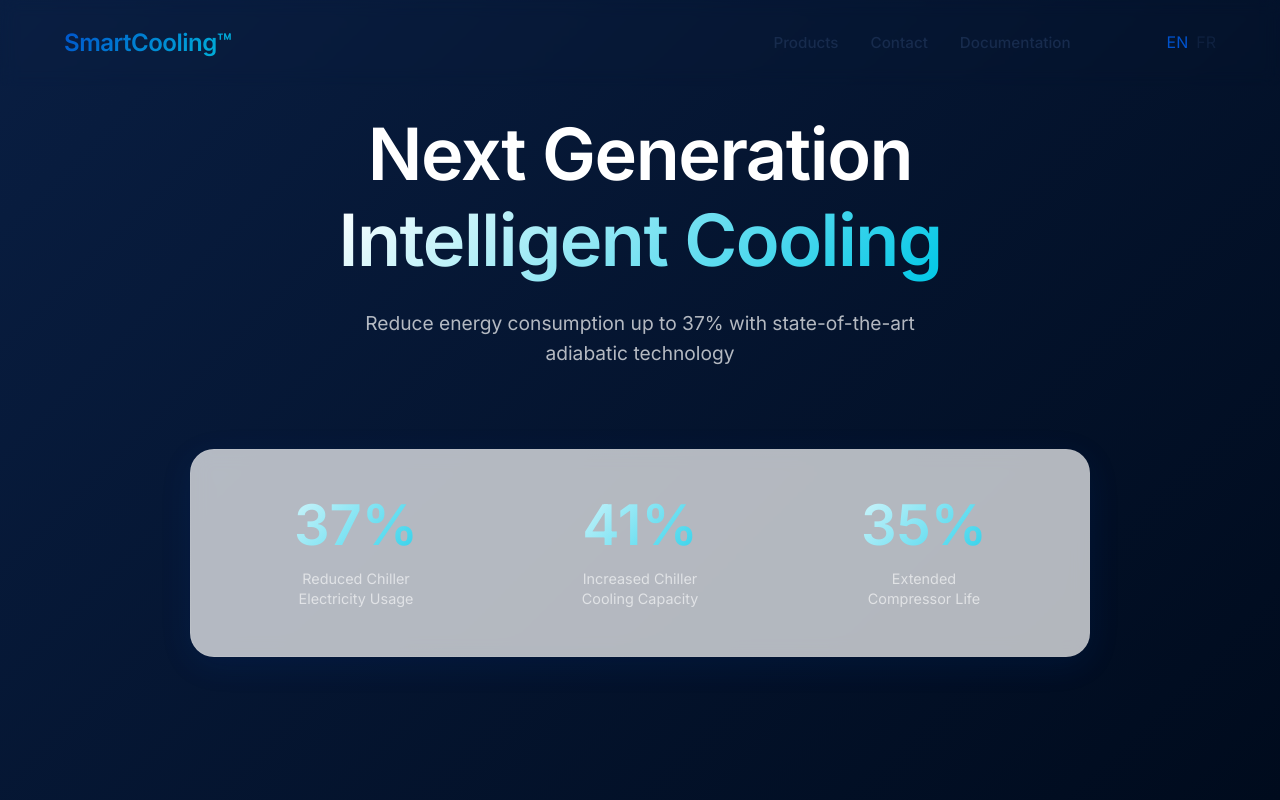
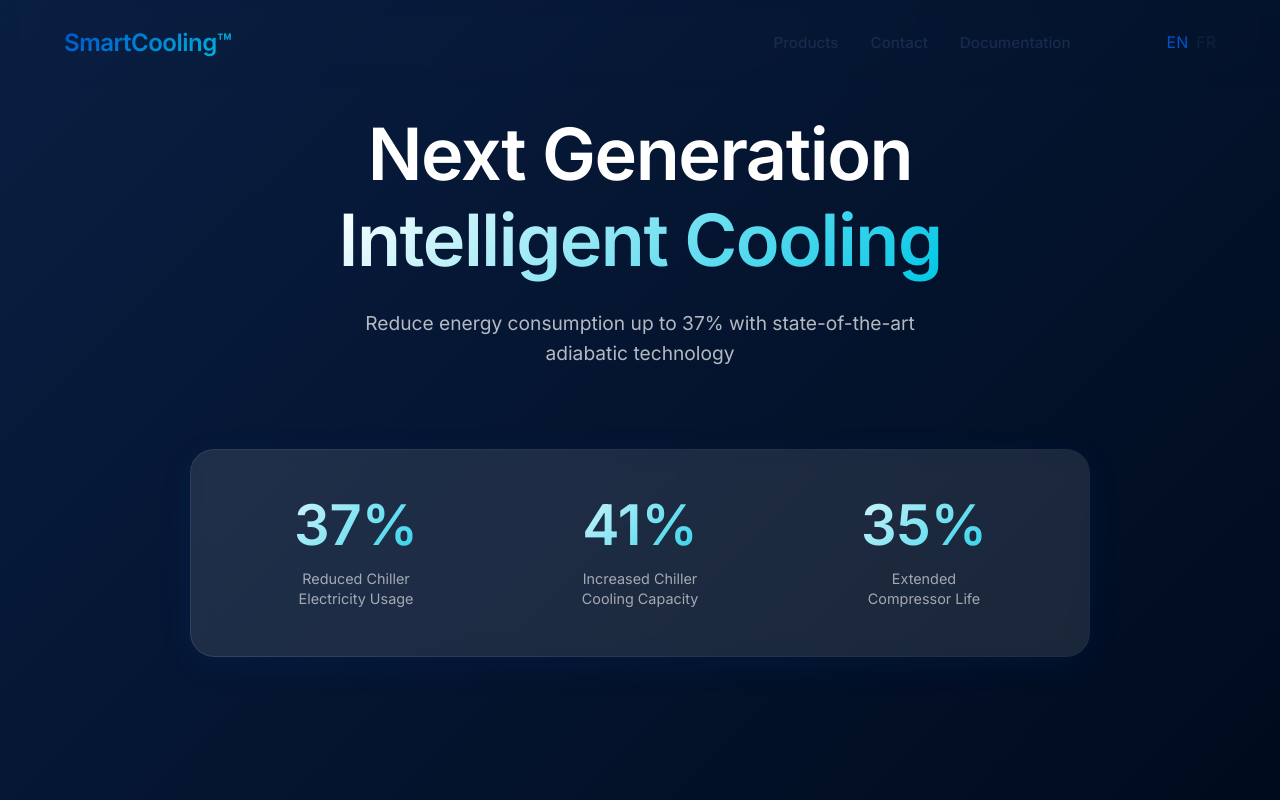
Before and after one commit to georgs-janis-klavins/mypage, a plain HTML site: page index.html in a window 1280 px wide. Shown: the top 800 px of the page. Drawn offline with Linux system fonts and the light colour scheme.

Commit message:
Fix hero stats block background opacity

```diff
--- a/styles.css
+++ b/styles.css
@@ -138,7 +138,7 @@
     display: grid;
     grid-template-columns: repeat(3, 1fr);
     gap: 3rem;
-    background: rgba(255, 255, 255, 0.7);
+    background: rgba(255, 255, 255, 0.1);
     backdrop-filter: blur(10px);
     border-radius: 24px;
     padding: 3rem;
```
